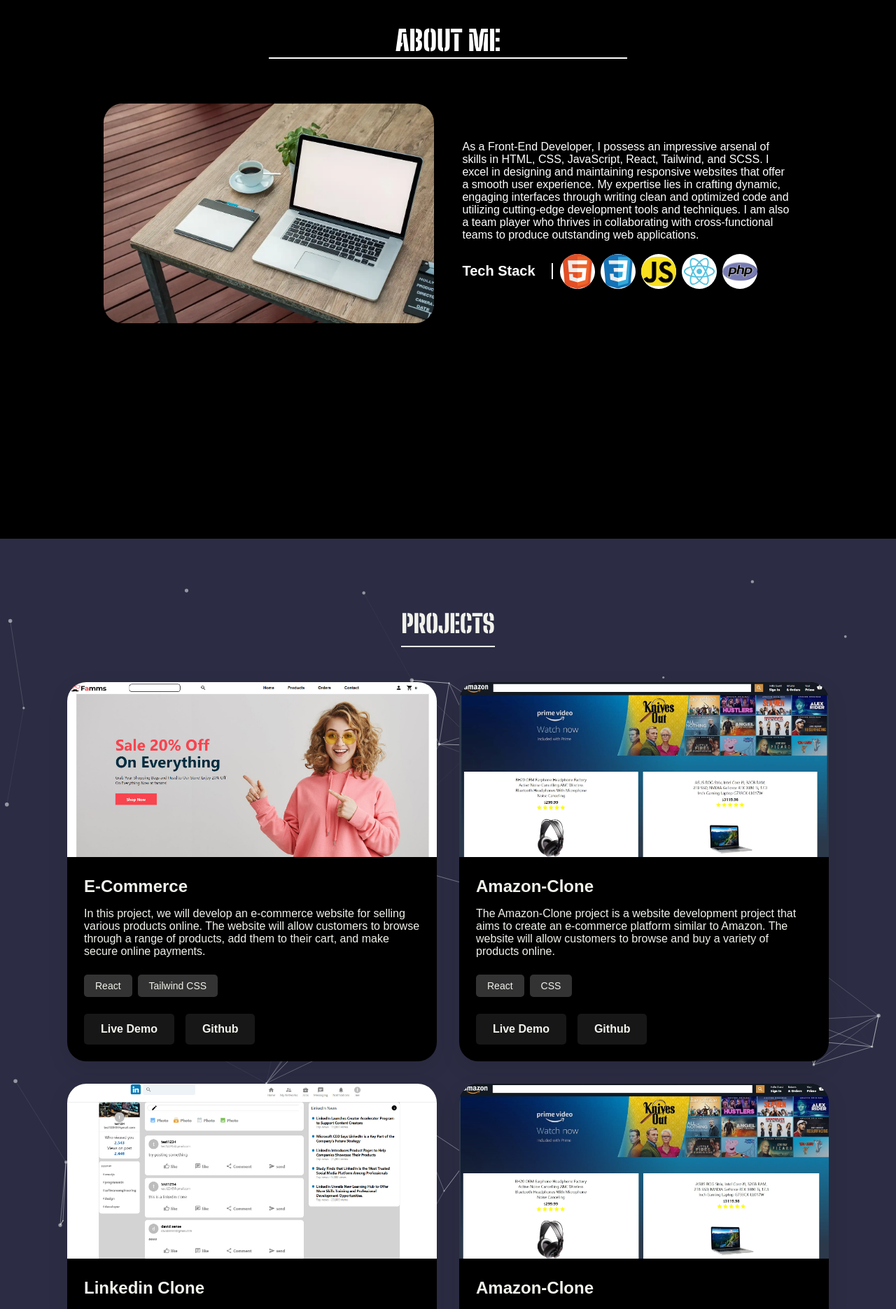
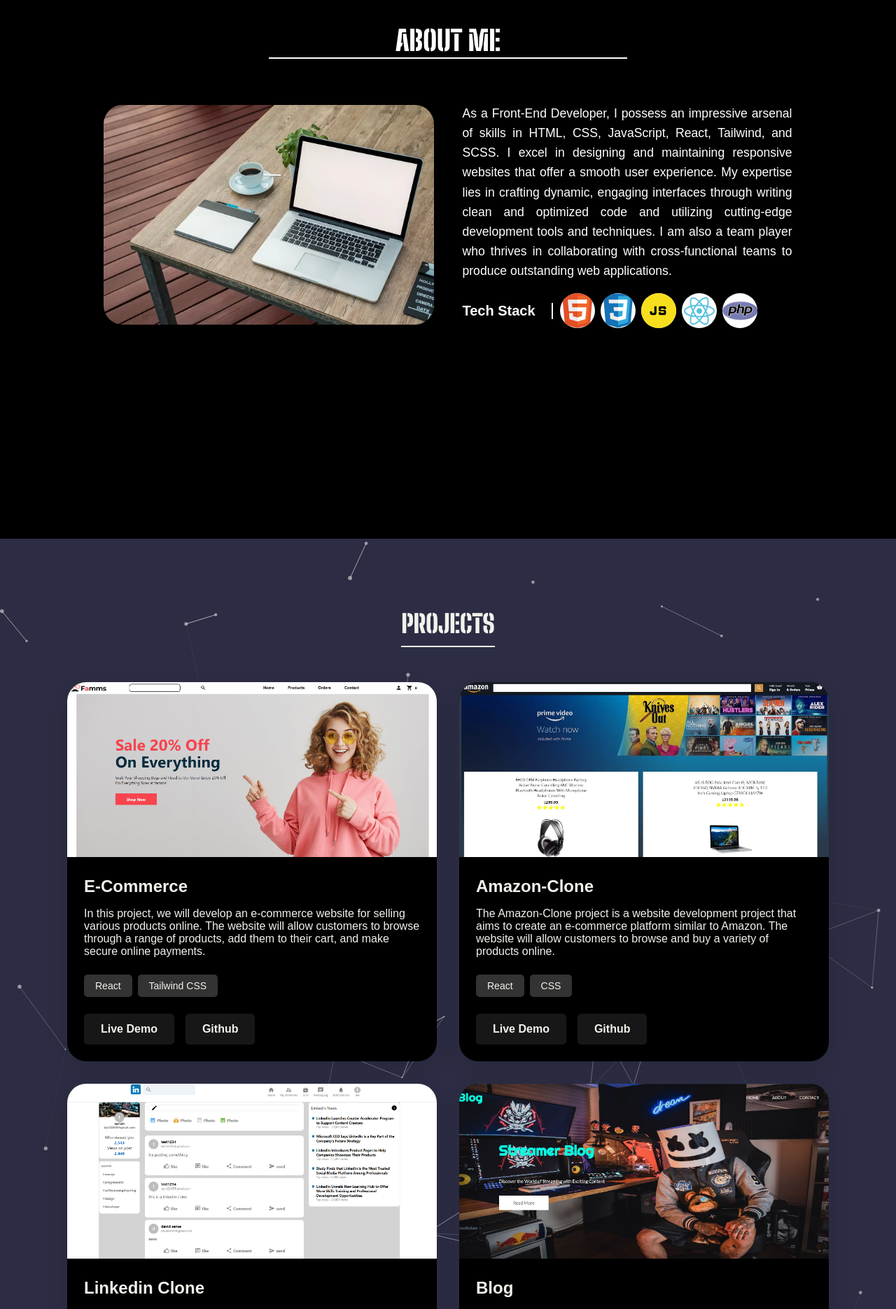
Before and after one commit to JosueBellota/Portafolio_JB, a React (Create React App) app: page / in a window 1280 px wide. Shown: the part 880-2751 px from the top of the page at 70% size. Built offline with nearby package versions, Linux system fonts and the light colour scheme.

Commit message:
Seccion About me mejorado

```diff
--- a/src/components/AboutUs.js
+++ b/src/components/AboutUs.js
@@ -3,7 +3,7 @@
 import laptopabout from "../img/desktop.webp";
 import logotest from "../img/icons/html5.svg";
 import logotest2 from "../img/icons/css3.svg";
-import logotest3 from "../img/icons/js.png";
+import JavascriptIcon from '@mui/icons-material/Javascript';
 import logotest4 from "../img/icons/react.svg";
 import logotest5 from "../img/icons/php.png";
 
@@ -33,7 +33,7 @@
                         <ul>
                          <li><img src={logotest} alt="" /></li>
                             <li><img src={logotest2} alt="" /></li>
-                            <li><img src={logotest3} alt="" /></li>
+                            <li><JavascriptIcon sx={{ fontSize: 50, color: "black", backgroundColor: "#f7df1e", borderRadius: "50%" }} /></li>
                             <li><img src={logotest4} alt="" /></li>
                             <li><img src={logotest5} alt="" /></li>
                             {/* <li><img src={logotest} alt="" /></li> */}
--- a/src/components/Projects.js
+++ b/src/components/Projects.js
@@ -41,14 +41,7 @@
       liveDemo: "https://linkedin-4a9f2.web.app/",
       github: "https://github.com"
     },
-    {
-      title: "Amazon-Clone",
-      description: "",
-      stack: [],
-      image: project2,
-      liveDemo: "https://ecommerce-f4b53.web.app/",
-      github: "https://github.com"
-    },
+
     {
       title: "Blog",
       description: "",
--- a/src/components/css/aboutus.css
+++ b/src/components/css/aboutus.css
@@ -63,15 +63,11 @@
 
 
 #about-p{
-
-
-/* display: block; */
-/* margin: 0 auto; */
-/* text-align: center; */
-/* color: #fff; */
-/* /* text-align: justify; */
-/* text-justify: inter-word;  */
-/* font-size: 20px; */
+  text-align: justify;
+  text-justify: inter-word;
+  font-size: 1.1rem;
+  line-height: 1.6;
+  color: #fff;
 }
 
 .skills {
@@ -227,7 +223,6 @@
     display: none;
   }
   .skills ul {
-    background: blue;
     width: 100%;
   }
 
@@ -246,19 +241,6 @@
     justify-content: center;
     width: 40px;
   }
-
-
-  #about-p{
-
-
-    /* display: block; */
-    /* margin: 0 auto; */
-    /* text-align: right; */
-    /* color: #fff; */
-    /* text-align: justify; */
-    /* text-justify: auto; */
-    /* font-size: 20px; */
-    }
 }
 
 @media (max-width: 500px){
```
Also changed, not shown: proyectosaagregar/descripcion_proyecto.txt (added), proyectosaagregar/huertosverticales.jpg (added), proyectosaagregar/huertosverticales.txt (added), proyectosaagregar/proyectobiometria.png (added).
